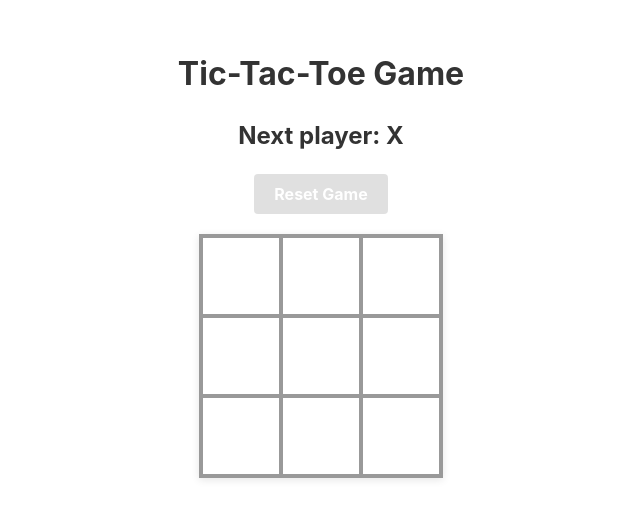
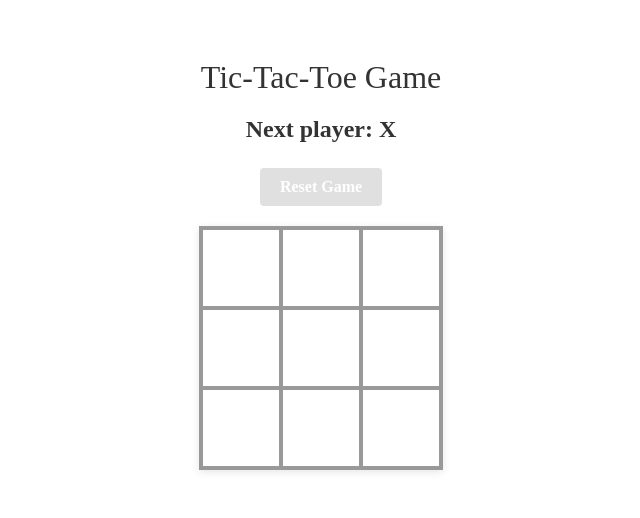
Before and after one commit to HeartnetTrain/React-Tic-Tac-Toe, a React (Vite) app: page / in a window 1280 px wide. Shown: the part 136-654 px from the top of the page, without its empty margins (319-959 px from the left). Built offline with nearby package versions, Linux system fonts and the light colour scheme.

Commit message:
remove unused styles

```diff
--- a/src/index.jsx
+++ b/src/index.jsx
@@ -1,10 +1,8 @@
 import { StrictMode } from 'react';
 import { createRoot } from 'react-dom/client';
 
-// Import design system
-import './styles/tokens.css';
+// Import global styles
 import './styles/global.css';
-import './styles/utilities.css';
 
 // Import app
 import App from './App';
--- a/src/styles/tokens.css
+++ /dev/null
@@ -1,122 +0,0 @@
-/**
- * Design System Tokens
- * Centralized theme configuration for consistent styling across the application
- *
- * This file defines all design tokens used throughout the application:
- * - Colors: Primary, secondary, neutral palette
- * - Spacing: Margin and padding scale
- * - Typography: Font families and sizes
- * - Sizing: Component dimensions
- * - Animations: Transitions and durations
- */
-
-:root {
-  /* Color Palette */
-  --color-primary: #4a90e2;
-  --color-primary-dark: #357abd;
-  --color-primary-light: #6aa3ff;
-
-  --color-neutral-50: #f9fafb;
-  --color-neutral-100: #f3f4f6;
-  --color-neutral-200: #e5e7eb;
-  --color-neutral-300: #d1d5db;
-  --color-neutral-400: #9ca3af;
-  --color-neutral-500: #6b7280;
-  --color-neutral-600: #4b5563;
-  --color-neutral-700: #374151;
-  --color-neutral-800: #1f2937;
-  --color-neutral-900: #111827;
-
-  --color-success: #10b981;
-  --color-warning: #f59e0b;
-  --color-error: #ef4444;
-  --color-info: #3b82f6;
-
-  --color-background: #ffffff;
-  --color-surface: #f9fafb;
-  --color-border: #999999;
-  --color-text: #333333;
-  --color-text-secondary: #666666;
-  --color-text-disabled: #cccccc;
-
-  /* Spacing Scale (8px base) */
-  --spacing-xs: 4px;
-  --spacing-sm: 8px;
-  --spacing-md: 16px;
-  --spacing-lg: 24px;
-  --spacing-xl: 32px;
-  --spacing-2xl: 48px;
-
-  /* Typography */
-  --font-family-base: -apple-system, BlinkMacSystemFont, 'Segoe UI', Roboto, 'Helvetica Neue', Arial, sans-serif;
-  --font-family-mono: 'Menlo', 'Monaco', 'Courier New', monospace;
-
-  --font-size-xs: 12px;
-  --font-size-sm: 14px;
-  --font-size-base: 16px;
-  --font-size-lg: 20px;
-  --font-size-xl: 24px;
-  --font-size-2xl: 32px;
-
-  --font-weight-normal: 400;
-  --font-weight-medium: 500;
-  --font-weight-bold: 700;
-
-  --line-height-tight: 1.2;
-  --line-height-normal: 1.5;
-  --line-height-loose: 1.8;
-
-  /* Sizing */
-  --size-button-height: 40px;
-  --size-input-height: 40px;
-  --size-square-base: 80px;
-
-  --size-border-radius-sm: 4px;
-  --size-border-radius-md: 8px;
-  --size-border-radius-lg: 12px;
-  --size-border-radius-full: 9999px;
-
-  --size-border-width-thin: 1px;
-  --size-border-width: 2px;
-  --size-border-width-thick: 3px;
-
-  /* Animations */
-  --duration-fast: 100ms;
-  --duration-base: 200ms;
-  --duration-slow: 300ms;
-
-  --easing-ease-in: ease-in;
-  --easing-ease-out: ease-out;
-  --easing-ease-in-out: ease-in-out;
-
-  /* Shadows */
-  --shadow-sm: 0 1px 2px rgba(0, 0, 0, 0.05);
-  --shadow-md: 0 4px 6px rgba(0, 0, 0, 0.1);
-  --shadow-lg: 0 10px 15px rgba(0, 0, 0, 0.1);
-  --shadow-xl: 0 20px 25px rgba(0, 0, 0, 0.1);
-
-  /* Focus States */
-  --focus-ring-width: 3px;
-  --focus-ring-color: var(--color-primary);
-  --focus-ring-offset: 2px;
-}
-
-/* Dark Mode Support (future enhancement) */
-@media (prefers-color-scheme: dark) {
-  :root {
-    --color-background: #1f2937;
-    --color-surface: #111827;
-    --color-text: #f3f4f6;
-    --color-text-secondary: #d1d5db;
-    --color-border: #4b5563;
-  }
-}
-
-/* Motion Preference Respect */
-@media (prefers-reduced-motion: reduce) {
-  :root {
-    --duration-fast: 0ms;
-    --duration-base: 0ms;
-    --duration-slow: 0ms;
-  }
-}
--- a/src/styles/utilities.css
+++ /dev/null
@@ -1,78 +0,0 @@
-/**
- * Utility Classes
- * Common utility patterns for consistent spacing and layout
- */
-
-.flex {
-  display: flex;
-}
-
-.flex-col {
-  flex-direction: column;
-}
-
-.flex-center {
-  display: flex;
-  align-items: center;
-  justify-content: center;
-}
-
-.gap-sm {
-  gap: var(--spacing-sm);
-}
-
-.gap-md {
-  gap: var(--spacing-md);
-}
-
-.gap-lg {
-  gap: var(--spacing-lg);
-}
-
-.p-sm {
-  padding: var(--spacing-sm);
-}
-
-.p-md {
-  padding: var(--spacing-md);
-}
-
-.p-lg {
-  padding: var(--spacing-lg);
-}
-
-.m-sm {
-  margin: var(--spacing-sm);
-}
-
-.m-md {
-  margin: var(--spacing-md);
-}
-
-.m-lg {
-  margin: var(--spacing-lg);
-}
-
-.text-center {
-  text-align: center;
-}
-
-.text-sm {
-  font-size: var(--font-size-sm);
-}
-
-.text-lg {
-  font-size: var(--font-size-lg);
-}
-
-.text-muted {
-  color: var(--color-text-secondary);
-}
-
-.w-full {
-  width: 100%;
-}
-
-.h-full {
-  height: 100%;
-}
```
